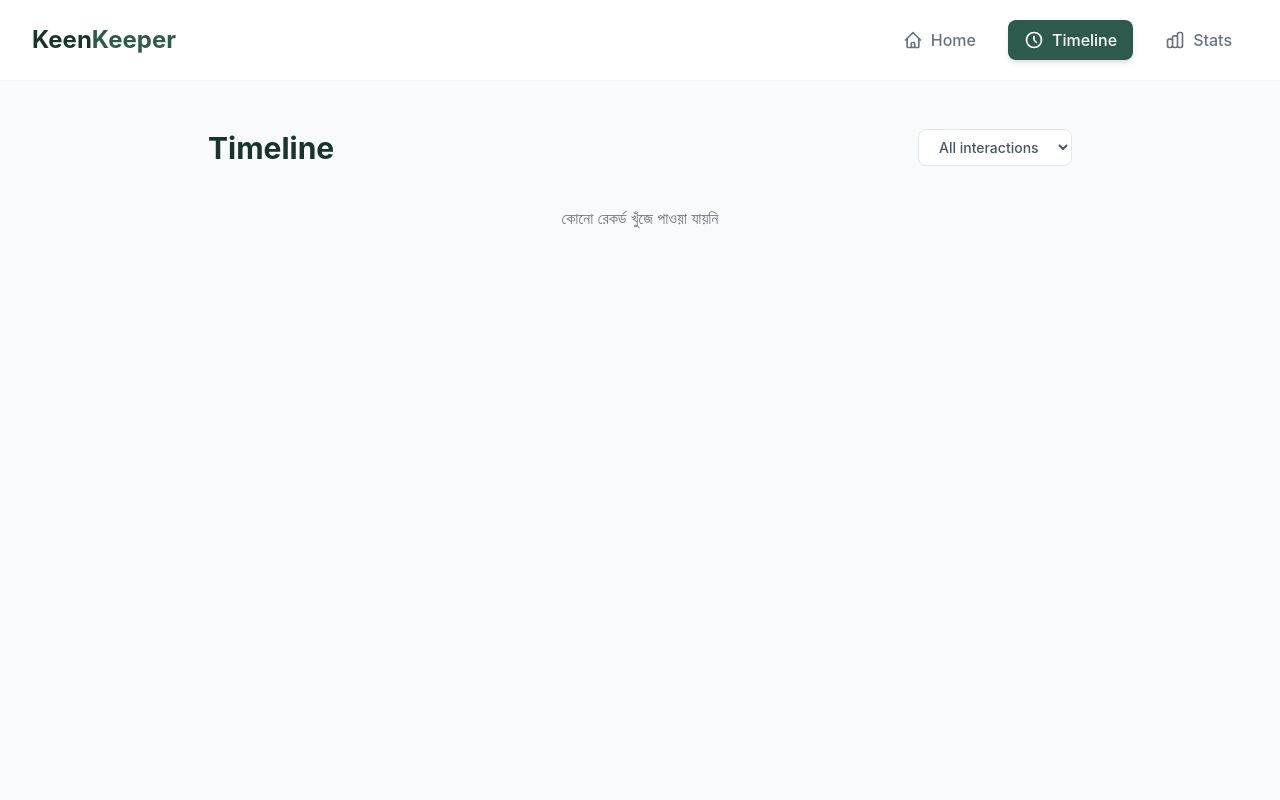
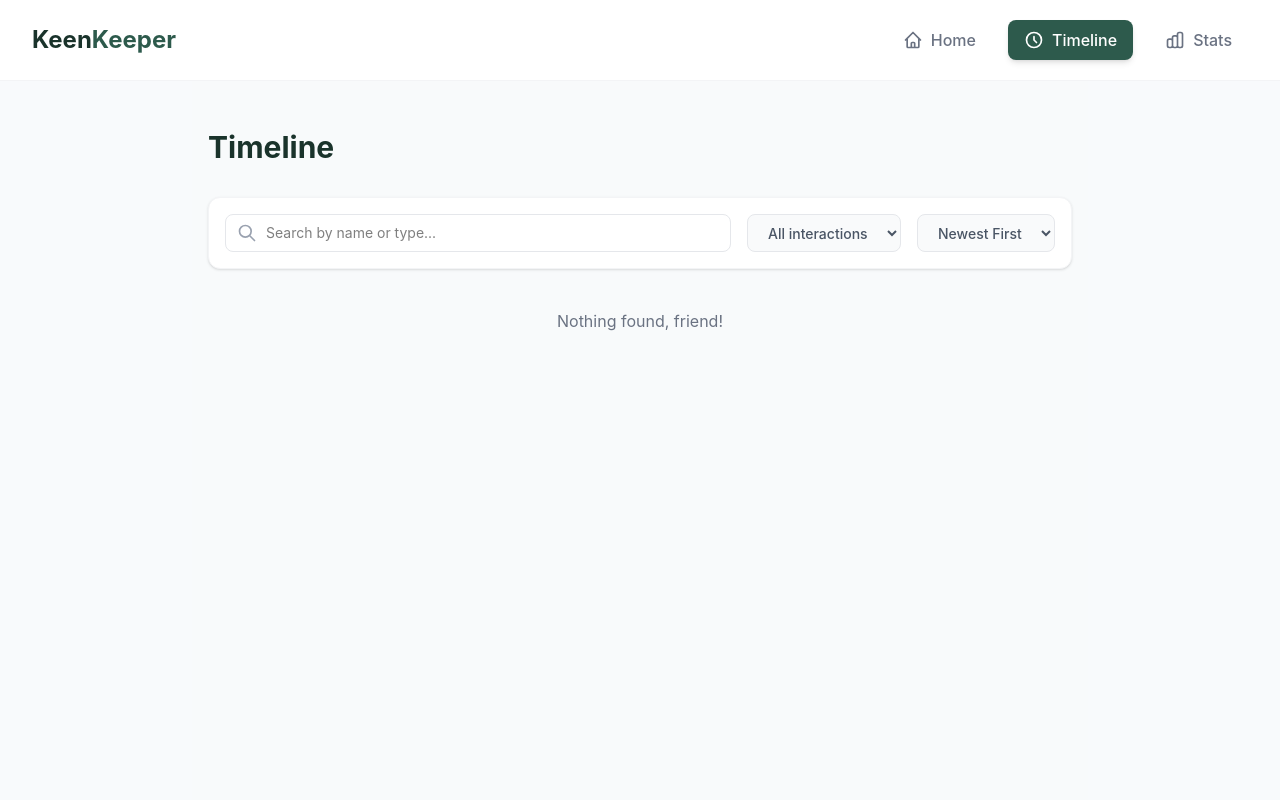
Before and after one commit to cuteprogrammer0-spec/Assignment-7, a React (Vite) app: page /timeline in a window 1280 px wide. Shown: the top 800 px of the page. Built offline with nearby package versions, Linux system fonts and the light colour scheme.

Commit message:
timeline-update

```diff
--- a/src/pages/Timeline.jsx
+++ b/src/pages/Timeline.jsx
@@ -1,15 +1,16 @@
 import { useEffect, useState } from "react";
-import { HiOutlinePhone, HiOutlineChatAlt2, HiOutlineVideoCamera, HiOutlineUserGroup } from "react-icons/hi";
+import { HiOutlinePhone, HiOutlineChatAlt2, HiOutlineVideoCamera, HiOutlineUserGroup, HiOutlineSearch } from "react-icons/hi";
 
 const Timeline = () => {
   const [activities, setActivities] = useState([]);
   const [filter, setFilter] = useState("All");
+  const [searchTerm, setSearchTerm] = useState("");
+  const [sortOrder, setSortOrder] = useState("newest");
 
   useEffect(() => {
     const data = JSON.parse(localStorage.getItem("timeline") || "[]");
     setActivities(data);
   }, []);
-
 
   const getIcon = (type) => {
     switch (type) {
@@ -21,48 +22,79 @@ const Timeline = () => {
   };
 
 
-  const filteredActivities = filter === "All"
-    ? activities
-    : activities.filter(a => a.type === filter);
+  const processedActivities = activities
+    .filter((item) => {
+      const matchesFilter = filter === "All" || item.type === filter;
+      const matchesSearch =
+        item.friendName.toLowerCase().includes(searchTerm.toLowerCase()) ||
+        item.type.toLowerCase().includes(searchTerm.toLowerCase());
+      return matchesFilter && matchesSearch;
+    })
+
+    .sort((a, b) => {
+      return sortOrder === "newest" ? b.id - a.id : a.id - b.id;
+    });
 
   return (
     <div className="max-w-4xl mx-auto px-4 py-12 min-h-screen bg-[#F8FAFB]">
-      <div className="flex flex-col md:flex-row justify-between items-start md:items-center mb-8 gap-4">
-        <h1 className="text-3xl font-bold text-[#1A332B]">Timeline</h1>
+      <h1 className="text-3xl font-bold text-[#1A332B] mb-8">Timeline</h1>
+
+
+      <div className="flex flex-col md:flex-row gap-4 mb-8 bg-white p-4 rounded-xl shadow-sm border border-gray-100">
+
+
+        <div className="relative flex-1">
+          <HiOutlineSearch className="absolute left-3 top-1/2 -translate-y-1/2 text-gray-400 text-xl" />
+          <input
+            type="text"
+            placeholder="Search by name or type..."
+            value={searchTerm}
+            onChange={(e) => setSearchTerm(e.target.value)}
+            className="w-full pl-10 pr-4 py-2 border border-gray-200 rounded-lg focus:outline-none focus:ring-2 focus:ring-[#1A332B] text-sm"
+          />
+        </div>
 
 
         <select
           value={filter}
           onChange={(e) => setFilter(e.target.value)}
-          className="bg-white border border-gray-200 rounded-lg px-4 py-2 text-sm font-medium text-gray-600 focus:outline-none focus:ring-2 focus:ring-[#1A332B]"
+          className="bg-gray-50 border border-gray-200 rounded-lg px-4 py-2 text-sm font-medium text-gray-600"
         >
           <option value="All">All interactions</option>
           <option value="Call">Calls</option>
           <option value="Text">Texts</option>
           <option value="Video">Videos</option>
         </select>
+
+
+        <select
+          value={sortOrder}
+          onChange={(e) => setSortOrder(e.target.value)}
+          className="bg-gray-50 border border-gray-200 rounded-lg px-4 py-2 text-sm font-medium text-gray-600"
+        >
+          <option value="newest">Newest First</option>
+          <option value="oldest">Oldest First</option>
+        </select>
       </div>
 
+
       <div className="space-y-3">
-        {filteredActivities.length > 0 ? (
-          filteredActivities.map((item) => (
-            <div
-              key={item.id}
-              className="bg-white p-4 rounded-xl border border-gray-100 flex items-center gap-4 shadow-sm"
-            >
+        {processedActivities.length > 0 ? (
+          processedActivities.map((item) => (
+            <div key={item.id} className="bg-white p-4 rounded-xl border border-gray-100 flex items-center gap-4 shadow-sm">
               <div className="p-2 bg-gray-50 rounded-lg text-xl">
                 {getIcon(item.type)}
               </div>
               <div className="flex-1">
                 <h3 className="text-md font-semibold text-[#1A332B]">
-                  <span className="font-bold">{item.type}:</span> with {item.friendName}
+                  {item.type} with {item.friendName}
                 </h3>
                 <p className="text-gray-400 text-xs">{item.date}</p>
               </div>
             </div>
           ))
         ) : (
-          <p className="text-center text-gray-500 mt-10">কোনো রেকর্ড খুঁজে পাওয়া যায়নি </p>
+          <p className="text-center text-gray-500 mt-10">Nothing found, friend!</p>
         )}
       </div>
     </div>
```
